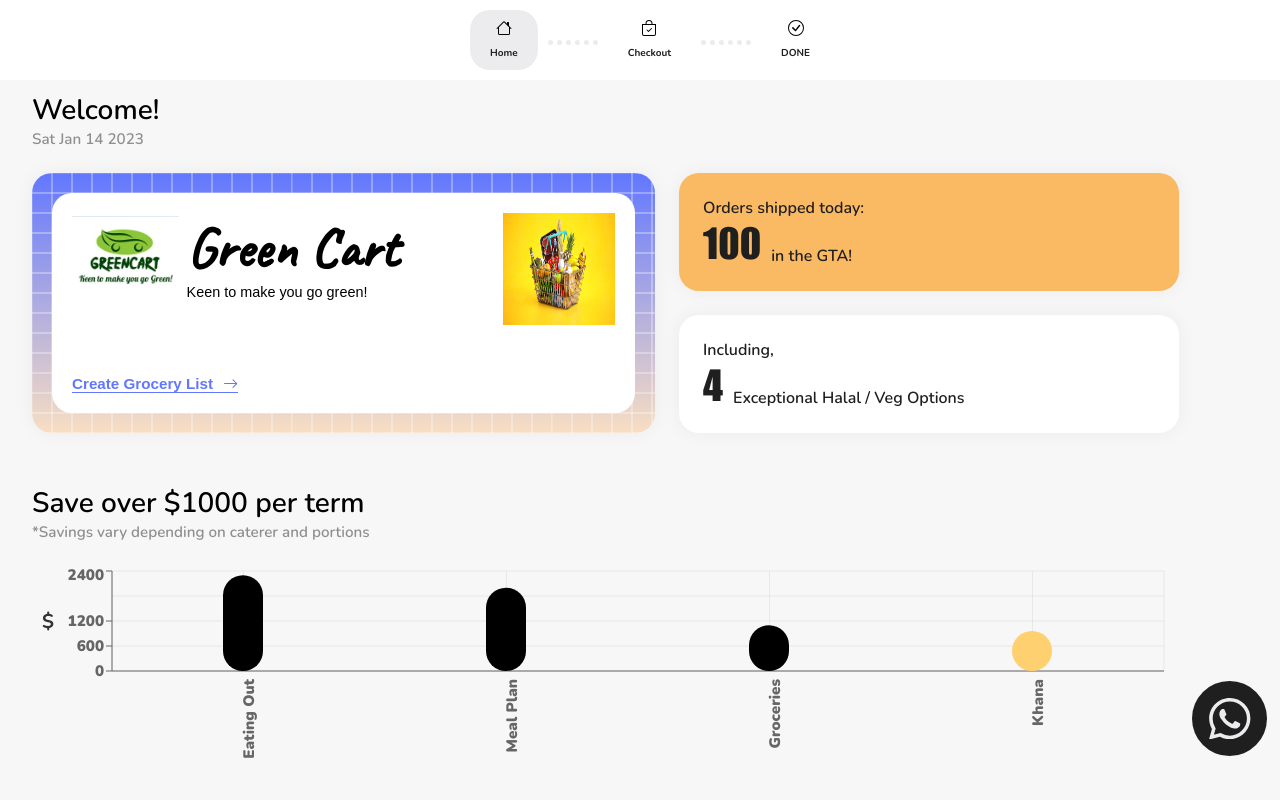
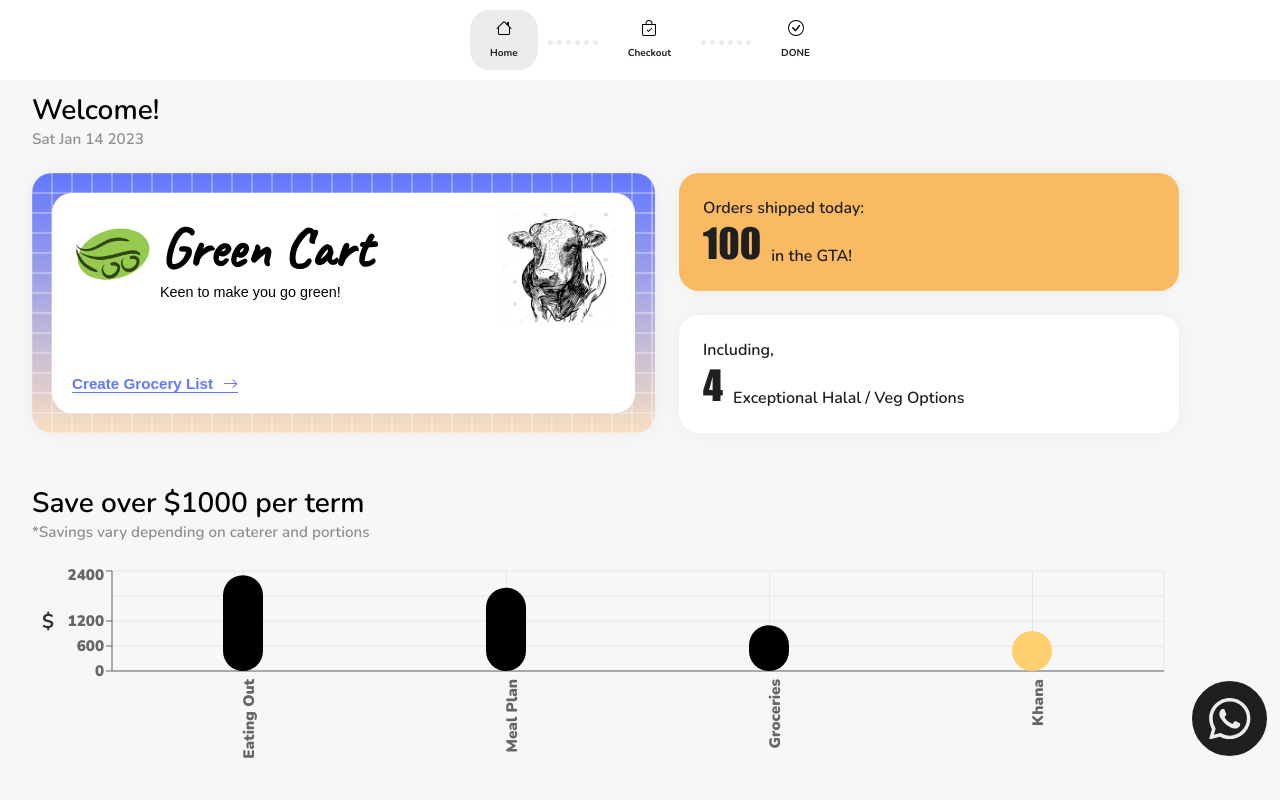
Before and after one commit to LaeekAhmed/Green-Cart, a React (Create React App) app in the folder Downloads/web_dev/Khana-master/: page / in a window 1280 px wide. Shown: the top 800 px of the page. Built offline with nearby package versions, Linux system fonts and the light colour scheme.

Commit message:
changed logo

```diff
--- a/Downloads/web_dev/Khana-master/src/components/LogoSection/intex.tsx
+++ b/Downloads/web_dev/Khana-master/src/components/LogoSection/intex.tsx
@@ -23,7 +23,7 @@
                 Create Grocery List <ArrowRight />
               </a>
             </div>
-            <img src="groceries.jpg" className="Food" alt="" />
+            <img src="cow.png" className="Food" alt="" />
           </div>
         </div>
         <div className="right_section">
```
Also changed, not shown: Downloads/web_dev/Khana-master/public/cow.png (added), Downloads/web_dev/Khana-master/public/green_cart.png.
